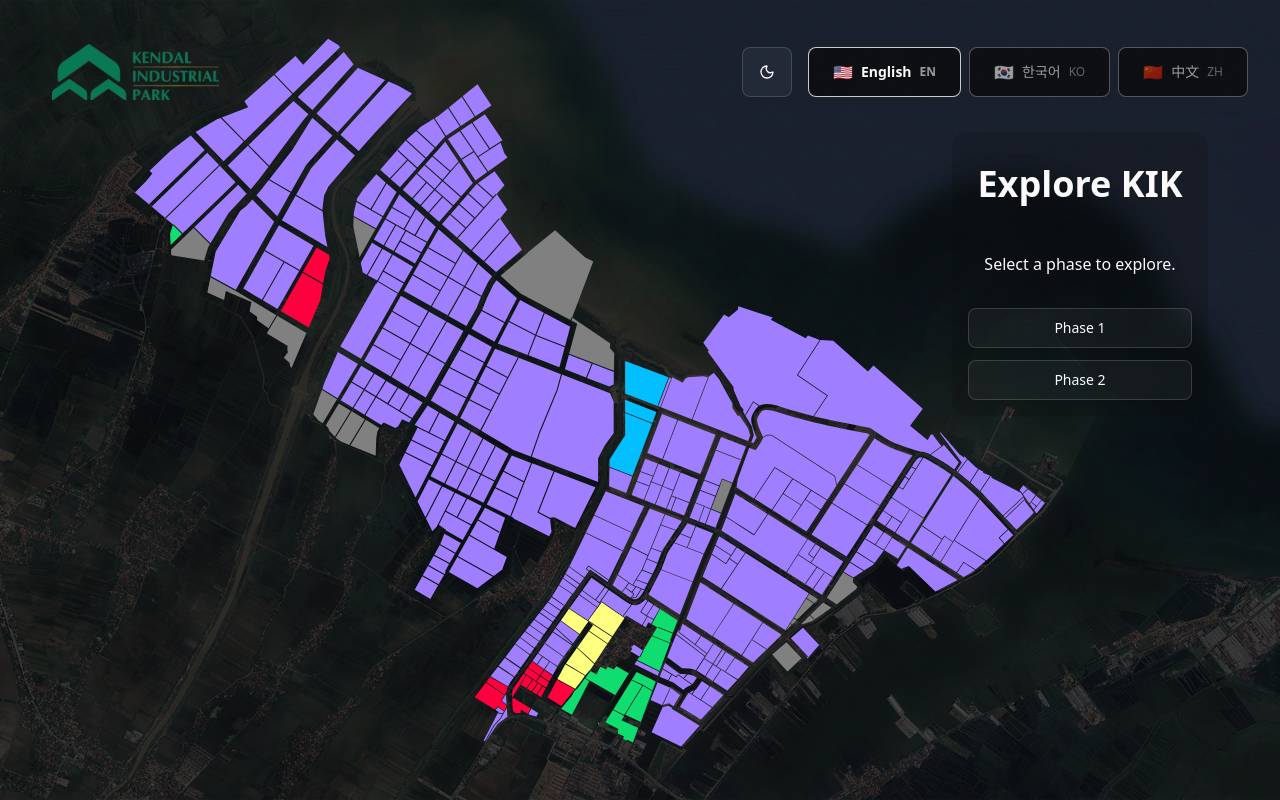
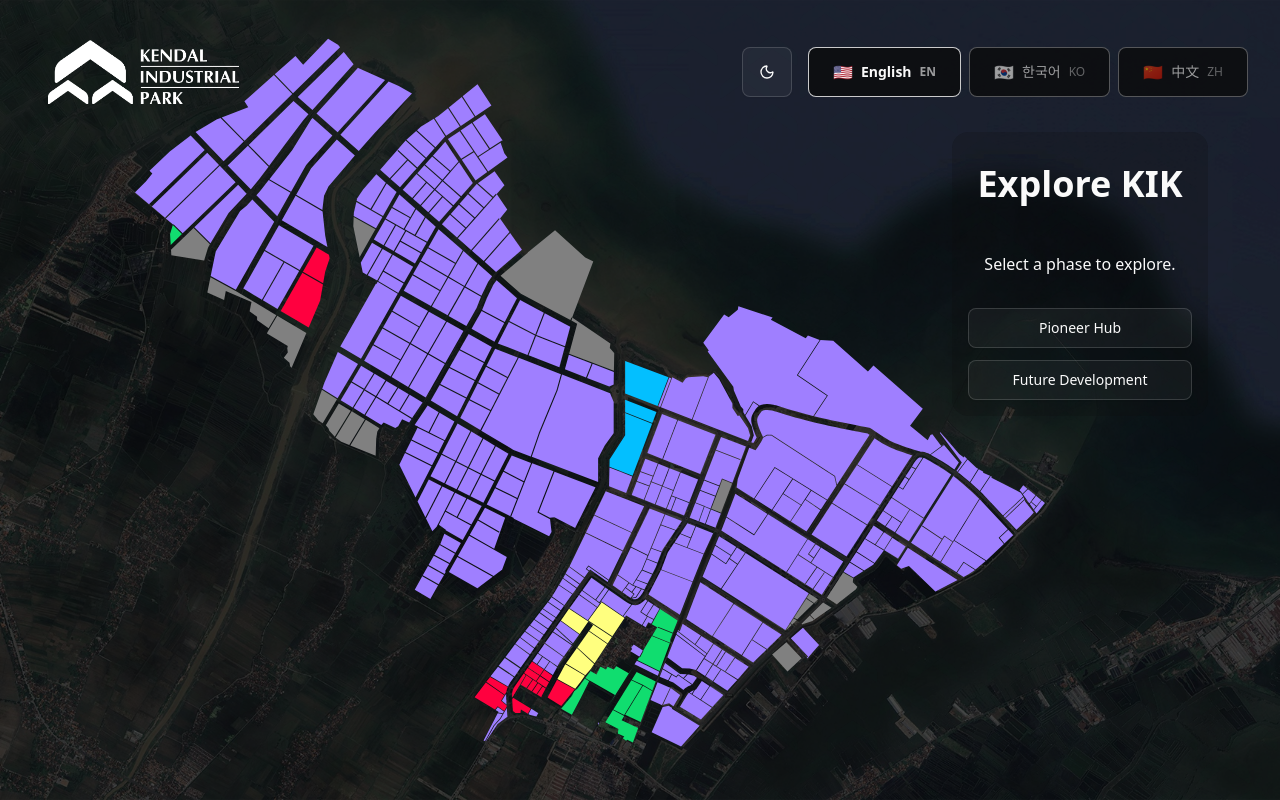
Before and after one commit to emillejunior/kik-kendal-immersive-app, a React (Vite) app: page /explore in a window 1280 px wide. Built offline with nearby package versions, Linux system fonts and the light colour scheme.

Commit message:
move sez logo

```diff
--- a/src/components/header.tsx
+++ b/src/components/header.tsx
@@ -1,23 +1,44 @@
-import { Link } from '@tanstack/react-router';
+import { Link, useLocation } from '@tanstack/react-router';
 import { LANG_META, useI18n, type Lang } from '../i18n';
 import clsx from 'clsx';
 
 import kikLogo from '../assets/logokik.png';
 import { Button } from './ui/button';
 import { ModeToggle } from './mode-toggle';
+import sezLogo from '../assets/logosez.png';
+import { motion } from 'motion/react';
 
 export function Header() {
   const { lang, setLang } = useI18n();
+  const location = useLocation();
 
   return (
     <header className="absolute top-0 z-50 flex w-full items-center justify-between gap-4 px-8 py-6">
       <nav className="flex items-center gap-3">
         <Link to="/" activeProps={{ style: { fontWeight: 'bold' } }}>
-          <img
-            src={kikLogo}
-            className="h-24 w-auto rounded-lg border border-white bg-gradient-to-tr from-white/50 via-white to-white/80 p-5 dark:border-0 dark:from-black/0 dark:via-black/0 dark:to-black/0"
-            alt="KIK logo"
-          />
+          <div className="flex items-center gap-2">
+            <img
+              src={kikLogo}
+              className={
+                location.pathname === '/'
+                  ? 'h-24 w-auto p-4 dark:brightness-0 dark:invert'
+                  : 'h-24 w-auto rounded-lg border border-white bg-gradient-to-tr from-white/50 via-white to-white/80 p-4 dark:border-0 dark:from-black/0 dark:via-black/0 dark:to-black/0 dark:brightness-0 dark:invert'
+              }
+              alt="KIK logo"
+            />
+
+            {/* Only show this sezLogo if route is not root */}
+            {location.pathname == '/' && (
+              <motion.img
+                animate={{ y: 0, opacity: 1 }}
+                initial={{ y: 10, opacity: 0 }}
+                transition={{ duration: 0.5, delay: 1.3 }}
+                src={sezLogo}
+                className="h-24 w-auto rounded-lg p-4 dark:brightness-0 dark:invert"
+                alt="SEZ logo"
+              />
+            )}
+          </div>
         </Link>
       </nav>
 
--- a/src/i18n/index.tsx
+++ b/src/i18n/index.tsx
@@ -9,52 +9,41 @@ export const LANG_META: Record<Lang, { label: string; flag: string; code: string
   ko: { label: '한국어', flag: '🇰🇷', code: 'KO' },
   zh: { label: '中文', flag: '🇨🇳', code: 'ZH' },
 };
-
 const TRANSLATIONS = {
   en: {
     siteTitle: 'Kendal Industrial Park',
     nav: {
       home: 'Home',
       explore: 'Explore',
+      play: 'Play',
       about: 'About',
-      phase1: 'Phase 1',
-      phase2: 'Phase 2',
+      phase1: 'Pioneer Hub',
+      phase2: 'Future Development',
     },
     pages: {
       index: {
         title: 'Welcome to Kendal Industrial Park',
         blocks: [
-          {
-            type: 'heading',
-            level: 2,
-            content: 'Our Mission',
-          },
-          {
-            type: 'text',
-            content: 'We aim to support sustainable industrial growth in Kendal.',
-          },
-          {
-            type: 'image',
-            src: '/images/factory.jpg',
-            alt: 'Factory overview',
-          },
+          { type: 'heading', level: 2, content: 'Our Mission' },
+          { type: 'text', content: 'We aim to support sustainable industrial growth in Kendal.' },
+          { type: 'image', src: '/images/factory.jpg', alt: 'Factory overview' },
         ] as ContentBlock[],
       },
       explore: {
         title: 'Explore KIK',
-        blocks: [{ type: 'text', content: 'Select a phase to explore.' }] as ContentBlock[],
+        blocks: [{ type: 'text', content: 'Select a phase to explore.' }],
       },
       phase1: {
-        title: 'Phase 1',
-        blocks: [{ type: 'text', content: 'Details for Phase 1.' }] as ContentBlock[],
+        title: 'Pioneer Hub',
+        blocks: [{ type: 'text', content: 'Details for the Pioneer Hub.' }],
       },
       phase2: {
-        title: 'Phase 2',
-        blocks: [{ type: 'text', content: 'Details for Phase 2.' }] as ContentBlock[],
+        title: 'Future Development',
+        blocks: [{ type: 'text', content: 'Details for the Future Development.' }],
       },
       about: {
         title: 'About',
-        blocks: [{ type: 'text', content: 'This site is built by Digipro PRS' }] as ContentBlock[],
+        blocks: [{ type: 'text', content: 'This site is built by Digipro PRS' }],
       },
       lang: { en: 'English', ko: 'Korean', zh: 'Chinese' },
     },
@@ -64,33 +53,35 @@ const TRANSLATIONS = {
     nav: {
       home: '홈',
       explore: '탐색',
+      play: '플레이',
       about: '소개',
-      phase1: '1단계',
-      phase2: '2단계',
+      phase1: '파이오니어 허브',
+      phase2: '미래 개발',
     },
     pages: {
       index: {
         title: `"켄달 산업단지"에 오신 것을 환영합니다`,
         blocks: [
-          {
-            type: 'heading',
-            level: 2,
-            content: '우리의 사명',
-          },
+          { type: 'heading', level: 2, content: '우리의 사명' },
           {
             type: 'text',
             content: '우리는 켄달의 지속 가능한 산업 성장을 지원하는 것을 목표로 합니다.',
           },
-          {
-            type: 'image',
-            src: '/images/factory.jpg',
-            alt: '공장 전경',
-          },
+          { type: 'image', src: '/images/factory.jpg', alt: '공장 전경' },
         ] as ContentBlock[],
       },
-      explore: { title: '탐색', blocks: [{ type: 'text', content: '단계를 선택하세요.' }] },
-      phase1: { title: '1단계', blocks: [{ type: 'text', content: '1단계 상세.' }] },
-      phase2: { title: '2단계', blocks: [{ type: 'text', content: '2단계 상세.' }] },
+      explore: {
+        title: '탐색',
+        blocks: [{ type: 'text', content: '단계를 선택하세요.' }],
+      },
+      phase1: {
+        title: '파이오니어 허브',
+        blocks: [{ type: 'text', content: '파이오니어 허브에 대한 상세 정보입니다.' }],
+      },
+      phase2: {
+        title: '미래 개발',
+        blocks: [{ type: 'text', content: '미래 개발에 대한 상세 정보입니다.' }],
+      },
       about: {
         title: '소개',
         blocks: [{ type: 'text', content: '이 사이트는 "Digipro PRS"에 의해 구축되었습니다.' }],
@@ -103,45 +94,35 @@ const TRANSLATIONS = {
     nav: {
       home: '首页',
       explore: '探索',
+      play: '体验',
       about: '关于',
-      phase1: '第一阶段',
-      phase2: '第二阶段',
+      phase1: '先锋中心',
+      phase2: '未来开发',
     },
     pages: {
       index: {
         title: '欢迎来到肯达尔工业园区',
         blocks: [
-          {
-            type: 'heading',
-            level: 2,
-            content: '我们的使命',
-          },
-          {
-            type: 'text',
-            content: '我们致力于支持肯达尔的可持续工业发展。',
-          },
-          {
-            type: 'image',
-            src: '/images/factory.jpg',
-            alt: '工厂全景',
-          },
+          { type: 'heading', level: 2, content: '我们的使命' },
+          { type: 'text', content: '我们致力于支持肯达尔的可持续工业发展。' },
+          { type: 'image', src: '/images/factory.jpg', alt: '工厂全景' },
         ] as ContentBlock[],
       },
       explore: {
         title: '探索',
-        blocks: [{ type: 'text', content: '请选择一个阶段进行探索。' }] as ContentBlock[],
+        blocks: [{ type: 'text', content: '请选择一个阶段进行探索。' }],
       },
       phase1: {
-        title: '第一阶段',
-        blocks: [{ type: 'text', content: '第一阶段的详细信息。' }] as ContentBlock[],
+        title: '先锋中心',
+        blocks: [{ type: 'text', content: '关于先锋中心的详细信息。' }],
       },
       phase2: {
-        title: '第二阶段',
-        blocks: [{ type: 'text', content: '第二阶段的详细信息。' }] as ContentBlock[],
+        title: '未来开发',
+        blocks: [{ type: 'text', content: '关于未来开发的详细信息。' }],
       },
       about: {
         title: '关于',
-        blocks: [{ type: 'text', content: '本网站由 Digipro PRS 构建。' }] as ContentBlock[],
+        blocks: [{ type: 'text', content: '本网站由 Digipro PRS 构建。' }],
       },
       lang: { en: '英文', ko: '韩文', zh: '中文' },
     },
--- a/src/routes/index.tsx
+++ b/src/routes/index.tsx
@@ -3,13 +3,14 @@ import { createFileRoute, Link } from '@tanstack/react-router';
 // import kikLogo from '../assets/logokik.png';
 import logo from '../assets/logo.png';
 import logoW from '../assets/logo-w.png';
-import sezLogo from '../assets/logosez.png';
+// import sezLogo from '../assets/logosez.png';
 import jababekaLogo from '../assets/logojababeka.png';
 import jababekaLogoW from '../assets/logojababeka-w.png';
 import sembcorpLogo from '../assets/logosembcorp.png';
 import { useI18n } from '../i18n';
 import { Button } from '@/components/ui/button';
 import { motion } from 'motion/react';
+import { ChevronRightCircle } from 'lucide-react';
 
 export const Route = createFileRoute('/')({
   component: Index,
@@ -22,17 +23,27 @@ function Index() {
     <div className="to-brand-100 dark:to-brand-900 from-background flex h-full w-full flex-col items-center justify-center bg-gradient-to-br">
       <div className="flex flex-col gap-8">
         <div className="flex flex-col items-center gap-8 py-8">
+          {/* <div className="flex gap-3"> */}
           <motion.img
             animate={{ opacity: 1, scale: 1 }}
             initial={{ opacity: 0, scale: 1.5 }}
-            transition={{ duration: 1, delay: 1.25 }}
+            transition={{ duration: 1, delay: 1.2 }}
             src={logo}
             className="h-32 w-auto"
             alt="KIK logo"
           />
+          {/* <motion.img
+              animate={{ y: 0, opacity: 1 }}
+              initial={{ y: 10, opacity: 0 }}
+              transition={{ duration: 0.5, delay: 1.3 }}
+              src={sezLogo}
+              className="h-32 w-auto dark:brightness-0 dark:invert"
+              alt="SEZ logo"
+            />
+          </div> */}
           <motion.h1
             animate={{ opacity: 1, scale: 1 }}
-            initial={{ opacity: 0, scale: 1.25 }}
+            initial={{ opacity: 0, scale: 1.4 }}
             transition={{ duration: 1, delay: 0.5 }}
             className="text-brand-800 dark:text-brand-100 py-8 text-6xl font-bold"
           >
@@ -50,18 +61,10 @@ function Index() {
         </div>
         {/* Logos Section */}
         <div className="flex h-12 items-center justify-center gap-12 dark:opacity-50">
-          <motion.img
+          <motion.div
             animate={{ y: 0, opacity: 1 }}
             initial={{ y: 10, opacity: 0 }}
             transition={{ duration: 0.5, delay: 2 }}
-            src={sezLogo}
-            className="h-full w-auto dark:brightness-0 dark:invert"
-            alt="SEZ logo"
-          />
-          <motion.div
-            animate={{ y: 0, opacity: 1 }}
-            initial={{ y: 10, opacity: 0 }}
-            transition={{ duration: 0.5, delay: 2.25 }}
             className="h-full w-auto"
           >
             <img src={jababekaLogo} className="h-full w-auto dark:hidden" alt="KIK logo" />
@@ -70,14 +73,14 @@ function Index() {
           <motion.img
             animate={{ y: 0, opacity: 1 }}
             initial={{ y: 10, opacity: 0 }}
-            transition={{ duration: 0.5, delay: 2.5 }}
+            transition={{ duration: 0.5, delay: 2.25 }}
             src={sembcorpLogo}
             className="h-full w-auto dark:brightness-0 dark:invert"
             alt="SEZ logo"
           />
         </div>
       </div>
-      <div className="fixed right-10 bottom-10 z-10">
+      <div className="fixed right-10 bottom-10 z-10 flex flex-col items-center justify-center">
         <motion.img
           animate={{ y: 0 }}
           initial={{ y: 100 }}
@@ -86,6 +89,11 @@ function Index() {
           className="h-64 w-auto dark:opacity-10 dark:invert"
           alt="KIK Watermark"
         />
+        <Button className="rounded-full p-8" asChild>
+          <Link to="/explore" className="flex items-center gap-2">
+            {copy.nav.explore} <ChevronRightCircle />
+          </Link>
+        </Button>
       </div>
     </div>
   );
```
